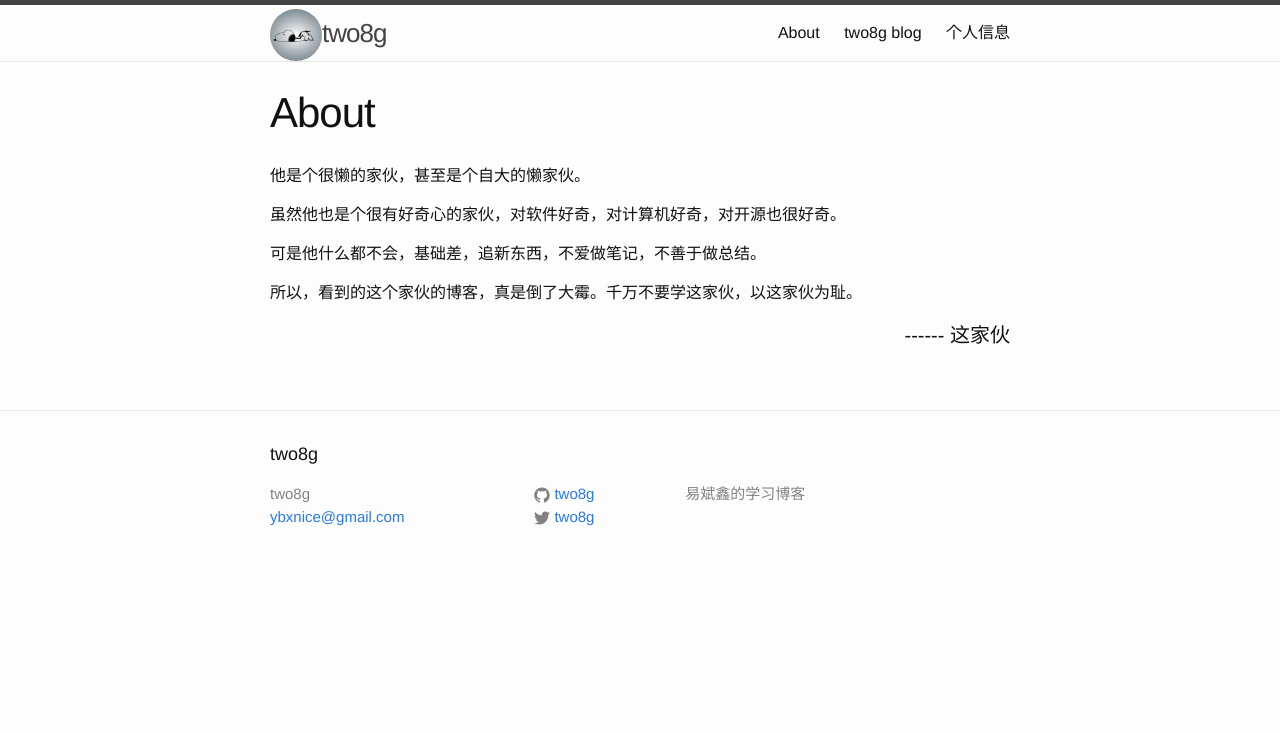
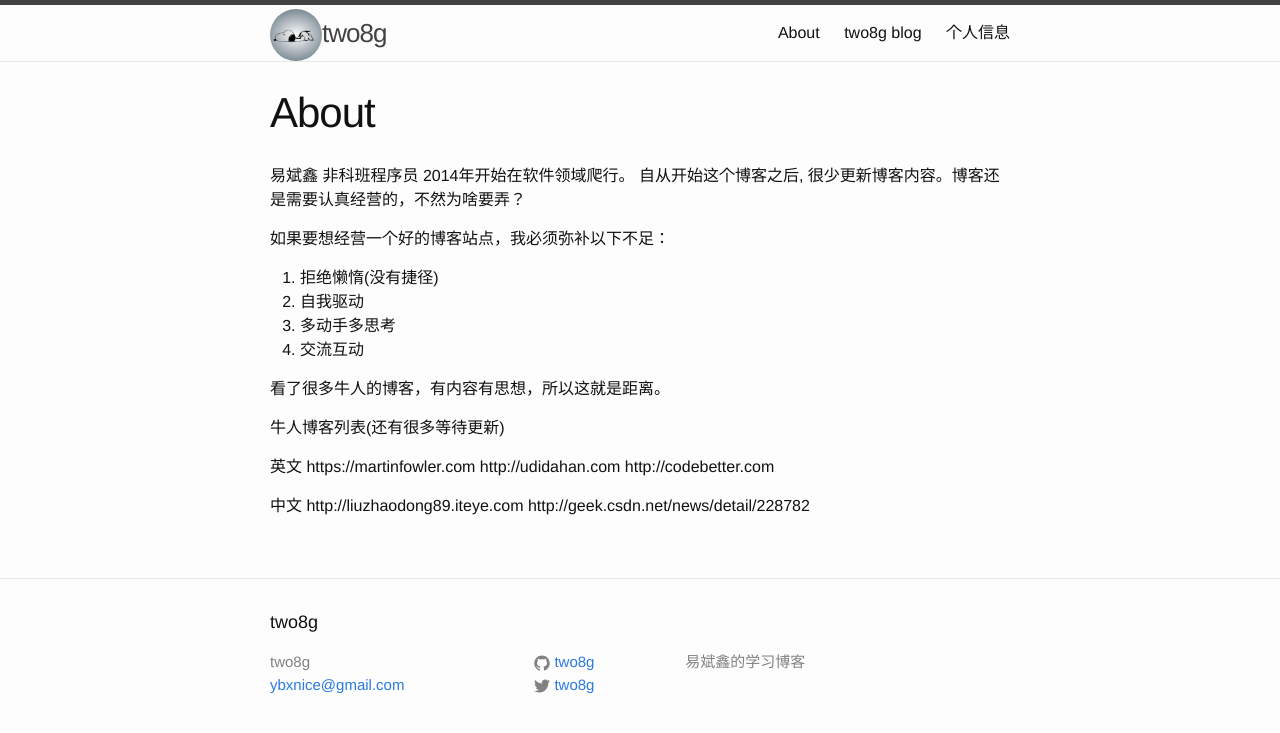
Before and after one commit to two8g/two8g.github.io, a Jekyll site: the page built from about.md, in a window 1280 px wide. Shown: the top 733 px of the page. Built offline with Jekyll 4.4.1, drawn with Linux system fonts in a browser that asks for light colours.

Commit message:
update about

```diff
--- a/about.md
+++ b/about.md
@@ -4,12 +4,25 @@ title: About
 permalink: /about/
 ---
 
-他是个很懒的家伙，甚至是个自大的懒家伙。
+易斌鑫 非科班程序员 2014年开始在软件领域爬行。
+自从开始这个博客之后, 很少更新博客内容。博客还是需要认真经营的，不然为啥要弄？
 
-虽然他也是个很有好奇心的家伙，对软件好奇，对计算机好奇，对开源也很好奇。
+如果要想经营一个好的博客站点，我必须弥补以下不足：
 
-可是他什么都不会，基础差，追新东西，不爱做笔记，不善于做总结。
+1. 拒绝懒惰(没有捷径)
+2. 自我驱动
+3. 多动手多思考
+4. 交流互动
 
-所以，看到的这个家伙的博客，真是倒了大霉。千万不要学这家伙，以这家伙为耻。
+看了很多牛人的博客，有内容有思想，所以这就是距离。
 
-<h4 style="text-align:right">------  这家伙</h4>
+牛人博客列表(还有很多等待更新)
+
+英文
+https://martinfowler.com
+http://udidahan.com
+http://codebetter.com
+
+中文
+http://liuzhaodong89.iteye.com
+http://geek.csdn.net/news/detail/228782
```
